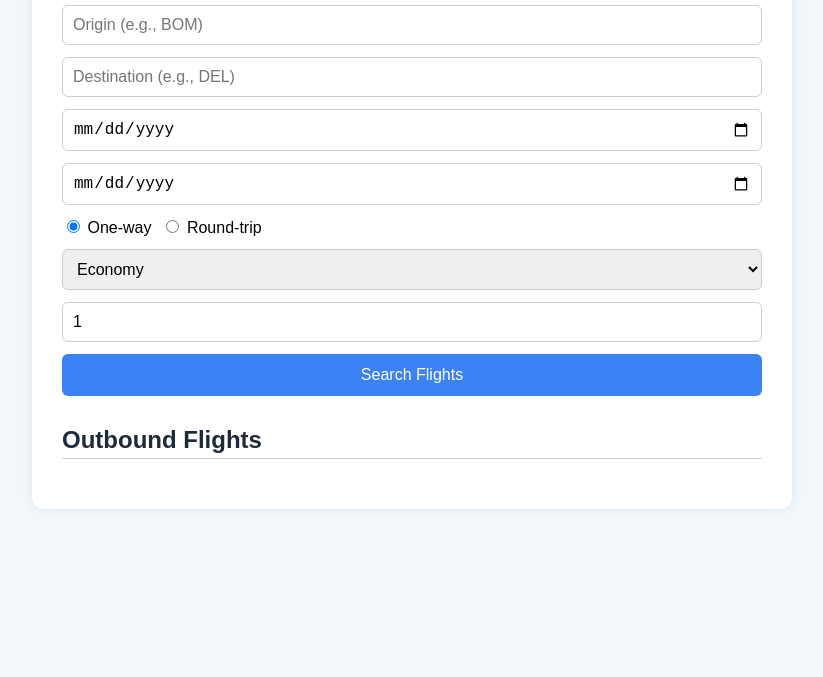
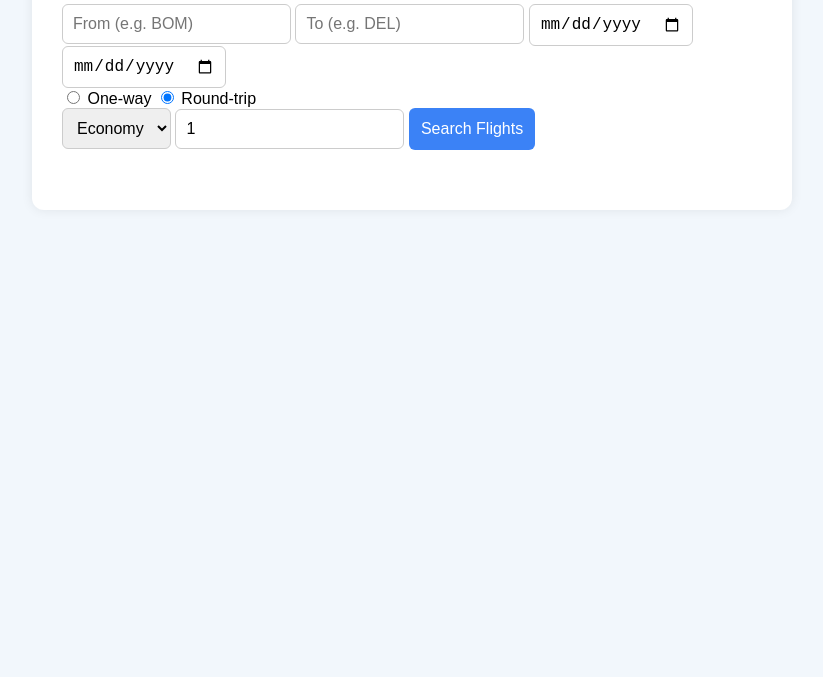
Before and after one commit to Kapil0204/skydeal-frontend, a plain HTML site: page index.html in a window 1280 px wide. Shown: the part 123-800 px from the top of the page, without its empty margins (228-1051 px from the left). Drawn offline with Linux system fonts and the light colour scheme.

Commit message:
Update index.html

```diff
--- a/index.html
+++ b/index.html
@@ -2,37 +2,37 @@
 <html lang="en">
 <head>
   <meta charset="UTF-8" />
-  <meta name="viewport" content="width=device-width, initial-scale=1.0"/>
+  <meta name="viewport" content="width=device-width, initial-scale=1.0" />
   <title>SkyDeal Flight Search</title>
   <link rel="stylesheet" href="style.css" />
 </head>
 <body>
   <div class="container">
-    <h1>SkyDeal Flight Search</h1>
-    <div class="form-group">
-      <input type="text" id="from" placeholder="Origin (e.g., BOM)" />
-      <input type="text" id="to" placeholder="Destination (e.g., DEL)" />
-      <input type="date" id="departureDate" />
-      <input type="date" id="returnDate" />
-      <div class="trip-type">
-        <label><input type="radio" name="tripType" value="one-way" checked> One-way</label>
-        <label><input type="radio" name="tripType" value="round-trip"> Round-trip</label>
+    <h2>SkyDeal Flight Search</h2>
+
+    <form id="flight-search-form">
+      <input type="text" id="from" placeholder="From (e.g. BOM)" required />
+      <input type="text" id="to" placeholder="To (e.g. DEL)" required />
+
+      <input type="date" id="departure-date" required />
+      <input type="date" id="return-date" />
+
+      <div class="radio-group">
+        <label><input type="radio" name="tripType" value="one-way" /> One-way</label>
+        <label><input type="radio" name="tripType" value="round-trip" checked /> Round-trip</label>
       </div>
-      <select id="travelClass">
+
+      <select id="travel-class">
         <option value="economy">Economy</option>
         <option value="business">Business</option>
       </select>
-      <input type="number" id="passengers" value="1" min="1" />
-      <button id="searchBtn">Search Flights</button>
-    </div>
 
-    <div id="results">
-      <h2>Outbound Flights</h2>
-      <div id="outboundResults"></div>
+      <input type="number" id="passengers" min="1" value="1" />
 
-      <h2 id="returnHeader" style="display: none;">Return Flights</h2>
-      <div id="returnResults"></div>
-    </div>
+      <button type="submit">Search Flights</button>
+    </form>
+
+    <div id="results"></div>
   </div>
 
   <script src="script.js"></script>
```
